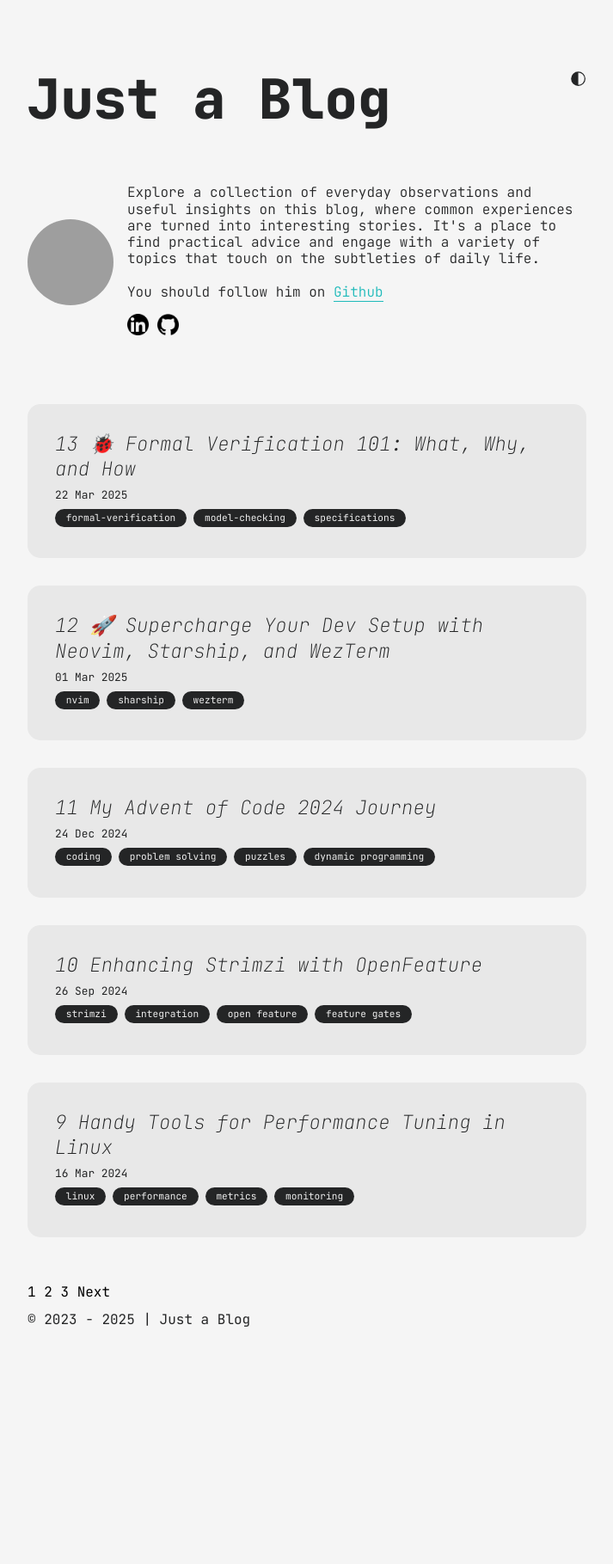
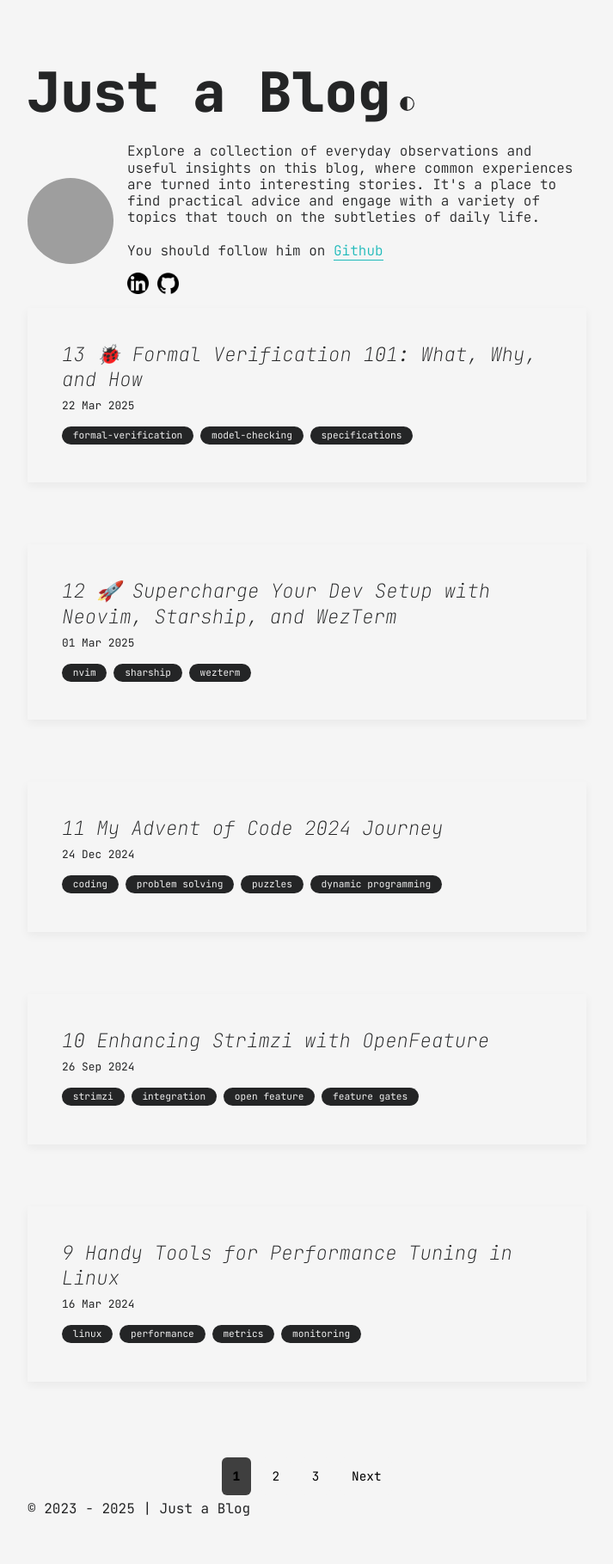
Before and after one commit to see-quick/see-quick.github.io, a Jekyll site: the page built from index.html, in a window 1280 px wide. Shown: the whole page at 86% size, without its empty margins (283-996 px from the left). Built offline with Jekyll 4.4.1, drawn with Linux system fonts in a browser that asks for light colours; the list of posts is cut into pages by our own code; before the commit the page ends 1599 px from its top, so only the background shows below that; grey boxes are pictures that could not be loaded.

Commit message:
Update css
Signed-off-by: see-quick <maros.orsak159@gmail.com>

```diff
--- a/assets/css/blog.css
+++ b/assets/css/blog.css
@@ -13,20 +13,24 @@
   max-width: 100%;
 }
 html,
-body {
+body,
+.article,
+.category,
+.pagination a {
   color: var(--white-2);
   background-color: var(--gray-6);
   font-family: "JetBrains Mono", monospace;
   line-height: 2rem;
   background-color: var(--gray-5);
+  transition: all 0.3s ease-in-out;
 }
+
 header {
-  padding: 2rem 0 4rem 0;
-  display: flex;
-  flex-direction: row;
-  align-items: flex-start;
-  justify-content: space-between;
-  gap: 1rem;
+  position: sticky;
+  top: 0;
+  background-color: var(--gray-5);
+  z-index: 50;
+  padding: 1.5rem 0;
 }
 header .site-title {
   font-size: 4rem;
@@ -113,14 +117,25 @@ main {
 
 .articles {
   display: grid;
-  row-gap: 2rem;
-  margin: 4rem 0 3rem 0;
+  grid-template-columns: 1fr;
+  gap: 2rem;
 }
 .articles .article {
-  padding: 2rem;
-  background: var(--gray-3);
-  border-radius: 15px;
-  transition: all 0.2s ease-in-out;
+  margin-bottom: 2.5rem;
+  padding: 2.5rem;
+  box-shadow: 0 4px 10px rgba(0, 0, 0, 0.05);
+}
+.article .date {
+  margin-bottom: 0.5rem;
+}
+.categories {
+  margin-top: 0.5rem;
+}
+.content p,
+.content ul,
+.content ol,
+.content blockquote {
+  margin-bottom: 2rem;
 }
 .articles .article .article-title,
 .articles .article .article-title a {
@@ -215,22 +230,26 @@ main {
   }
 }
 
-/* Default styles for dark theme */
-.pagination a {
-  color: white; /* Default color for dark theme */
-  text-decoration: none;
+.pagination {
+  display: flex;
+  gap: 0.75rem;
+  justify-content: center;
+  margin-top: 3rem;
+  flex-wrap: wrap;
 }
-
+.pagination a,
+.pagination .current {
+  padding: 0.4rem 0.8rem;
+  border-radius: 6px;
+  font-size: 0.9rem;
+}
 .pagination a:hover {
-  color: gray; /* Hover color for dark theme */
+  background-color: var(--gray-2);
 }
-
 .pagination .current {
-  color: white; /* Current page number color for dark theme */
-  pointer-events: none;
-  text-decoration: none;
+  background-color: var(--gray-1);
+  font-weight: bold;
 }
-
 /* Styles for light theme */
 @media (prefers-color-scheme: light) {
   .pagination a {
```
